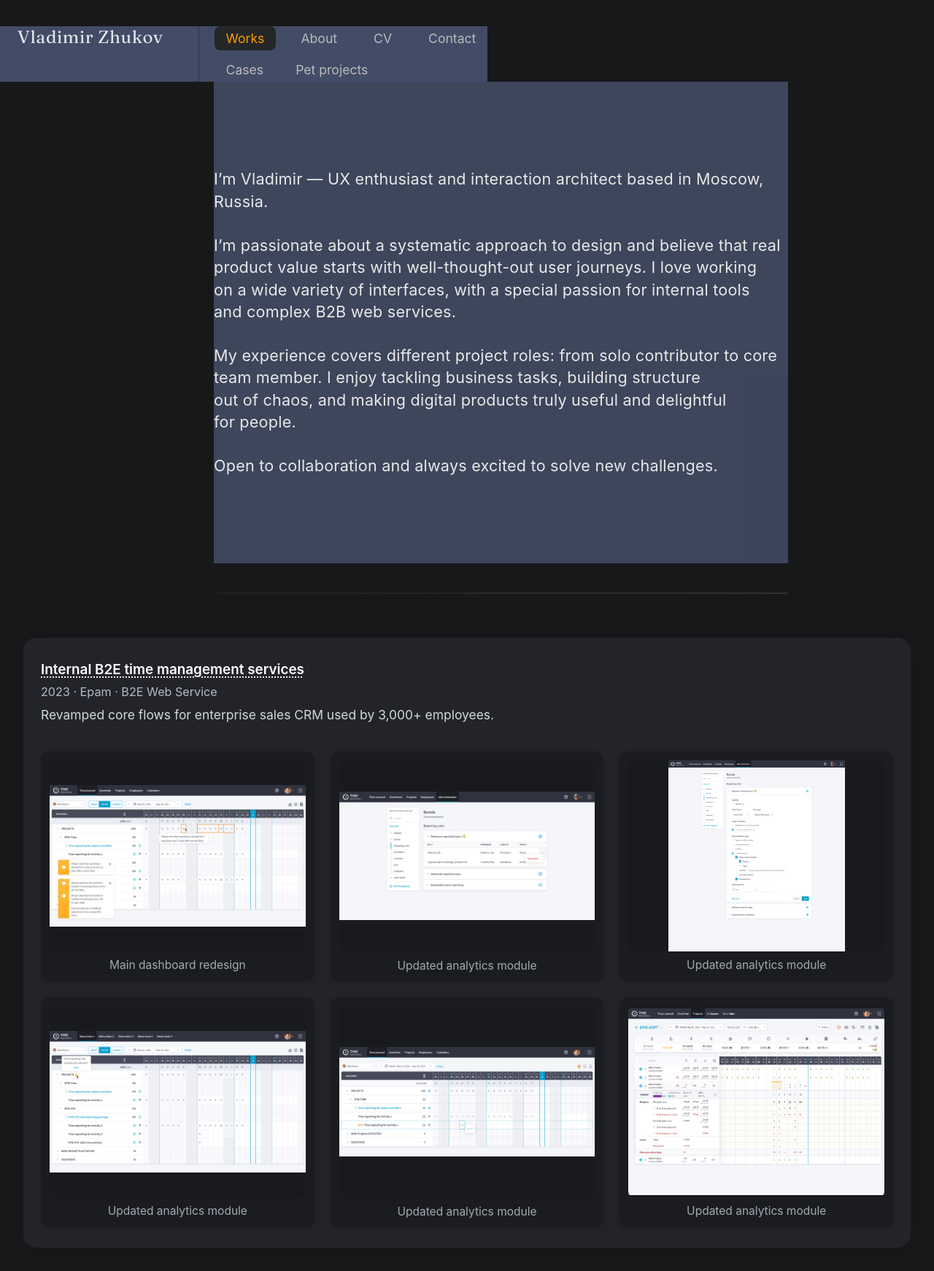
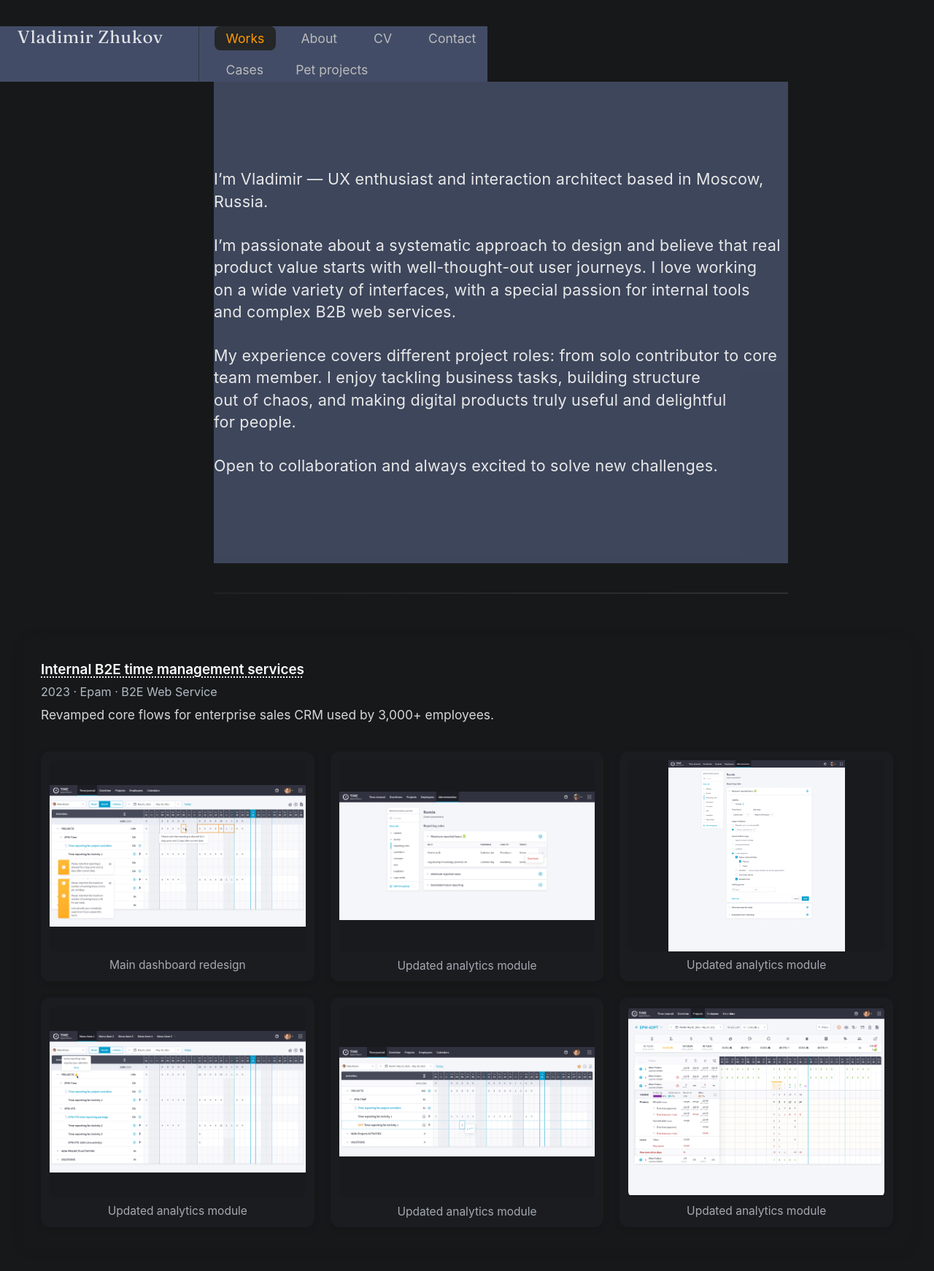
Before and after one commit to uxiscool/experience, a Jekyll site: the page built from index.md, in a window 1280 px wide. Shown: the whole page at 73% size. Built offline with Jekyll 4.4.1, drawn with Linux system fonts in a browser that asks for light colours.

Commit message:
Add files via upload

```diff
--- a/assets/css/main.css
+++ b/assets/css/main.css
@@ -207,7 +207,7 @@ main {
   height: auto;
   object-fit: contain;
   border-radius: 0;
-  background: #181c22;
+  background: #232429;
   transition: filter .18s;
   cursor: pointer;
 }
@@ -335,7 +335,6 @@ main {
 }
 
 .case-block {
-  background: #23242a;
   border-radius: 18px;
   box-shadow: 0 2px 18px #181a1c29;
   padding: 32px 24px 28px 24px;
```
